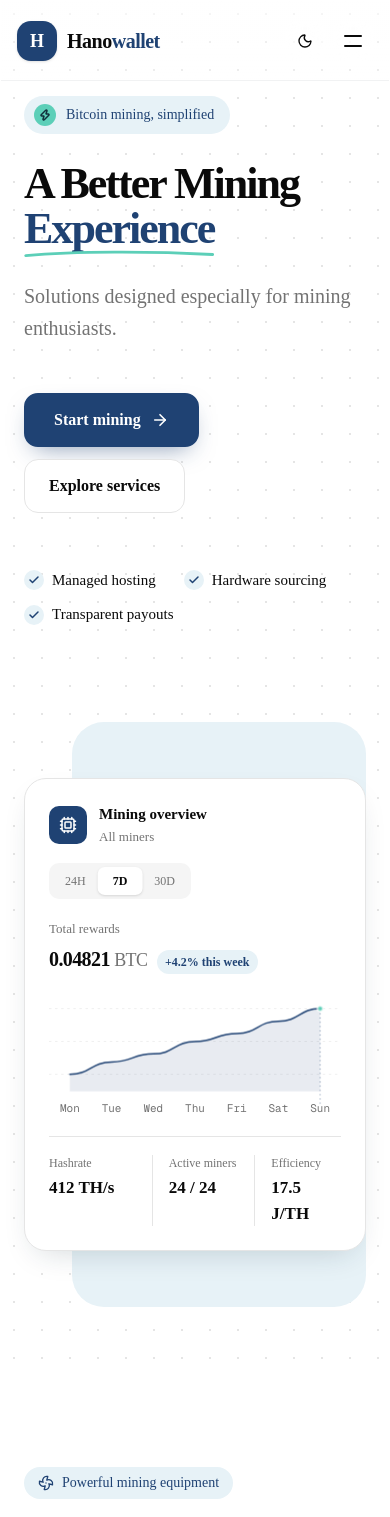
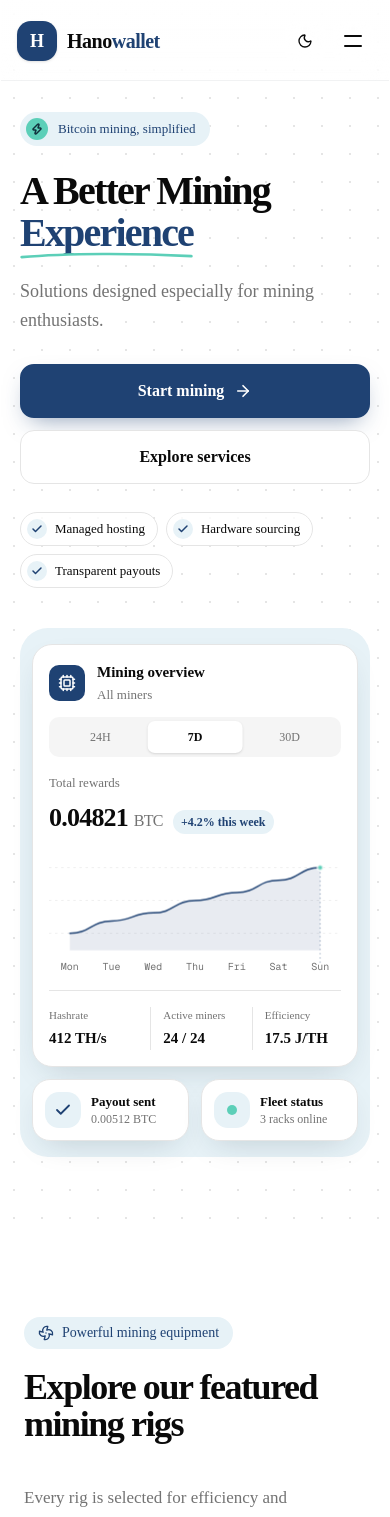
Before and after one commit to ABUBAKAR-DAHIR/Hano, a Next.js app: page / in a window 390 px wide. Shown: the top 1517 px of the page. Built offline with nearby package versions, Linux system fonts and the light colour scheme.

Commit message:
redesigning the heros page for mobile devices

```diff
--- a/components/Hero.tsx
+++ b/components/Hero.tsx
@@ -136,19 +136,22 @@ export default function Hero() {
     setHover(Math.max(0, Math.min(pts.length - 1, i)));
   };
 
+  // keep the tooltip inside the card on narrow screens
+  const tipLeft = Math.min(86, Math.max(14, (ap.x / W) * 100));
+
   return (
     <section className="relative overflow-hidden bg-background bg-[radial-gradient(var(--border)_1px,transparent_1px)] [background-size:28px_28px]">
-      <div className="mx-auto grid max-w-[1360px] grid-cols-1 items-center gap-16 px-10 max-md:px-6 py-16 md:py-32 lg:grid-cols-2">
+      <div className="mx-auto grid max-w-[1360px] grid-cols-1 items-center gap-10 px-5 pb-16 pt-28 sm:px-6 sm:pt-32 md:px-10 md:py-32 lg:grid-cols-2 lg:gap-16">
         {/* ---------------- Copy ---------------- */}
-        <div className="flex flex-col items-start gap-7 max-md:my-8">
-          <span className="inline-flex animate-rise items-center gap-2.5 rounded-full bg-accent py-2 pl-2.5 pr-4 text-sm font-medium text-accent-foreground motion-reduce:animate-none">
+        <div className="flex flex-col items-start gap-6 sm:gap-7">
+          <span className="inline-flex animate-rise items-center gap-2.5 rounded-full bg-accent py-1.5 pl-1.5 pr-3.5 text-[13px] font-medium text-accent-foreground motion-reduce:animate-none sm:py-2 sm:pl-2.5 sm:pr-4 sm:text-sm">
             <span className="inline-flex size-[22px] items-center justify-center rounded-full bg-secondary text-[#102F3B] dark:bg-chart-3">
               <Zap className="size-3" strokeWidth={3} />
             </span>
             Bitcoin mining, simplified
           </span>
 
-          <h1 className="animate-rise text-[clamp(2.75rem,5.8vw,4.05rem)] font-bold leading-[1.02] tracking-[-0.045em] text-foreground [animation-delay:80ms] motion-reduce:animate-none">
+          <h1 className="animate-rise text-[clamp(2.5rem,10vw,4.05rem)] font-bold leading-[1.04] tracking-[-0.045em] text-foreground [animation-delay:80ms] motion-reduce:animate-none">
             A Better Mining{" "}
             <span className="relative whitespace-nowrap text-primary">
               Experience
@@ -171,14 +174,14 @@ export default function Hero() {
             </span>
           </h1>
 
-          <p className="max-w-[30rem] animate-rise text-xl leading-relaxed text-muted-foreground [animation-delay:160ms] motion-reduce:animate-none">
+          <p className="max-w-[30rem] animate-rise text-lg leading-relaxed text-muted-foreground [animation-delay:160ms] motion-reduce:animate-none sm:text-xl">
             Solutions designed especially for mining enthusiasts.
           </p>
 
-          <div className="flex animate-rise flex-wrap gap-3 max-md:my-4 pt-1 [animation-delay:240ms] motion-reduce:animate-none">
+          <div className="grid w-full animate-rise grid-cols-1 gap-3 pt-1 [animation-delay:240ms] motion-reduce:animate-none sm:flex sm:w-auto sm:flex-wrap">
             <a
-              href="#"
-              className=" group inline-flex h-[54px] items-center gap-2.5 rounded-xl bg-primary px-7 text-base font-semibold text-primary-foreground shadow-[0_10px_24px_-10px_rgba(31,66,115,0.55)] transition hover:brightness-110 focus-visible:outline-none focus-visible:ring-2 focus-visible:ring-ring focus-visible:ring-offset-2 dark:text-neutral-950 border-primary border-2 hover:bg-transparent hover:text-primary dark:hover:text-white transition-all duration-500"
+              href="/shop"
+              className="group inline-flex h-[54px] items-center justify-center gap-2.5 rounded-xl border-2 border-primary bg-primary px-7 text-base font-semibold text-primary-foreground shadow-[0_10px_24px_-10px_rgba(31,66,115,0.55)] transition-all duration-500 hover:bg-transparent hover:text-primary hover:brightness-110 focus-visible:outline-none focus-visible:ring-2 focus-visible:ring-ring focus-visible:ring-offset-2 dark:text-neutral-950 dark:hover:text-white"
             >
               Start mining
               <ArrowRight
@@ -188,15 +191,18 @@ export default function Hero() {
             </a>
             <a
               href="#"
-              className="inline-flex h-[54px] items-center rounded-xl border border-border bg-card px-6 text-base font-semibold text-foreground transition hover:bg-muted focus-visible:outline-none focus-visible:ring-2 focus-visible:ring-ring focus-visible:ring-offset-2"
+              className="inline-flex h-[54px] items-center justify-center rounded-xl border border-border bg-card px-6 text-base font-semibold text-foreground transition hover:bg-muted focus-visible:outline-none focus-visible:ring-2 focus-visible:ring-ring focus-visible:ring-offset-2"
             >
               Explore services
             </a>
           </div>
 
-          <ul className="flex animate-rise flex-wrap gap-x-7 gap-y-3 pt-3 text-[15px] text-foreground [animation-delay:320ms] motion-reduce:animate-none">
+          <ul className="flex animate-rise flex-wrap gap-2 pt-1 text-foreground [animation-delay:320ms] motion-reduce:animate-none sm:gap-x-7 sm:gap-y-3 sm:pt-3">
             {features.map((f) => (
-              <li key={f} className="inline-flex items-center gap-2">
+              <li
+                key={f}
+                className="inline-flex items-center gap-2 rounded-full border border-border bg-card/80 py-1.5 pl-1.5 pr-3 text-[13px] backdrop-blur sm:border-0 sm:bg-transparent sm:p-0 sm:text-[15px] sm:backdrop-blur-none"
+              >
                 <span className="inline-flex size-5 items-center justify-center rounded-full bg-accent text-accent-foreground">
                   <Check className="size-3" strokeWidth={3} />
                 </span>
@@ -207,20 +213,20 @@ export default function Hero() {
         </div>
 
         {/* ---------------- Visual ---------------- */}
-        <div className="relative py-14 sm:pb-16">
-          {/* mint backdrop */}
+        <div className="relative px-3 py-4 sm:px-0 sm:py-14 sm:pb-16">
+          {/* mint backdrop: frames the card on phones, offset panel on larger screens */}
           <div
             aria-hidden="true"
-            className="absolute inset-y-0 left-[14%] right-0 animate-fade rounded-[32px] bg-accent transition-colors duration-400 motion-reduce:animate-none"
+            className="absolute inset-0 animate-fade rounded-[28px] bg-accent transition-colors duration-400 motion-reduce:animate-none sm:left-[14%] sm:rounded-[32px]"
           />
 
           {/* dashboard card */}
           <div
-            className={`relative flex animate-rise flex-col gap-5 rounded-[22px] border border-border bg-card p-6 tabular-nums [animation-delay:150ms] motion-reduce:animate-none sm:mr-14 ${cardShadow}`}
+            className={`relative flex animate-rise flex-col gap-4 rounded-[20px] border border-border bg-card p-4 tabular-nums [animation-delay:150ms] motion-reduce:animate-none sm:mr-14 sm:gap-5 sm:rounded-[22px] sm:p-6 ${cardShadow}`}
           >
-            <div className="flex flex-wrap items-center justify-between gap-4">
+            <div className="flex flex-wrap items-center justify-between gap-3 sm:gap-4">
               <div className="flex items-center gap-3">
-                <span className="inline-flex size-[38px] items-center justify-center rounded-[10px] bg-[#1F4273] text-white">
+                <span className="inline-flex size-9 items-center justify-center rounded-[10px] bg-[#1F4273] text-white sm:size-[38px]">
                   <Cpu className="size-[18px]" />
                 </span>
                 <span className="flex flex-col gap-0.5">
@@ -230,7 +236,11 @@ export default function Hero() {
               </div>
 
               {/* range switch with sliding indicator */}
-              <div role="group" aria-label="Time range" className="relative grid grid-cols-3 rounded-[10px] bg-muted p-1">
+              <div
+                role="group"
+                aria-label="Time range"
+                className="relative grid w-full grid-cols-3 rounded-[10px] bg-muted p-1 sm:w-auto"
+              >
                 <span
                   aria-hidden="true"
                   className="absolute inset-y-1 left-1 w-[calc((100%-8px)/3)] rounded-[7px] bg-card shadow-sm transition-transform duration-300 ease-[cubic-bezier(0.22,1,0.36,1)]"
@@ -245,7 +255,7 @@ export default function Hero() {
                       setHover(null);
                     }}
                     aria-pressed={range === r}
-                    className={`relative rounded-[7px] px-3 py-1.5 text-xs transition-colors duration-300 ${
+                    className={`relative rounded-[7px] px-3 py-2 text-xs transition-colors duration-300 sm:py-1.5 ${
                       range === r ? "font-semibold text-card-foreground" : "font-medium text-muted-foreground hover:text-foreground"
                     }`}
                   >
@@ -257,9 +267,9 @@ export default function Hero() {
 
             <div className="flex flex-col gap-1.5">
               <span className="text-[13px] text-muted-foreground">Total rewards</span>
-              <div className="flex flex-wrap items-baseline gap-2.5">
-                <span className="text-[30px] max-sm:text-[20px] font-bold tracking-[-0.03em] text-card-foreground">
-                  {total.toFixed(5)} <span className="text-lg font-medium text-muted-foreground">BTC</span>
+              <div className="flex flex-wrap items-baseline gap-x-2.5 gap-y-1.5">
+                <span className="text-[26px] font-bold tracking-[-0.03em] text-card-foreground sm:text-[30px]">
+                  {total.toFixed(5)} <span className="text-base font-medium text-muted-foreground sm:text-lg">BTC</span>
                 </span>
                 <span
                   key={range}
@@ -275,9 +285,10 @@ export default function Hero() {
               <div className="relative">
                 <svg
                   viewBox={`0 0 ${W} ${H}`}
-                  className="block h-auto w-full cursor-crosshair touch-none overflow-visible"
+                  className="block h-auto w-full cursor-crosshair touch-pan-y overflow-visible"
                   role="img"
                   aria-label={`Rewards for the last ${range}`}
+                  onPointerDown={onMove}
                   onPointerMove={onMove}
                   onPointerLeave={() => setHover(null)}
                 >
@@ -333,14 +344,14 @@ export default function Hero() {
                   className={`pointer-events-none absolute z-10 -translate-x-1/2 -translate-y-[calc(100%+14px)] whitespace-nowrap rounded-lg bg-foreground px-2.5 py-1.5 text-xs tabular-nums text-background shadow-lg transition-[left,top,opacity] duration-300 ease-[cubic-bezier(0.22,1,0.36,1)] ${
                     hover === null ? "opacity-0" : "opacity-100"
                   }`}
-                  style={{ left: `${(ap.x / W) * 100}%`, top: `${(ap.y / H) * 100}%` }}
+                  style={{ left: `${tipLeft}%`, top: `${(ap.y / H) * 100}%` }}
                 >
                   <span className="opacity-70">{data.labels[active]}</span>{" "}
                   <span className="font-semibold">{data.values[active].toFixed(5)} BTC</span>
                 </div>
               </div>
 
-              <div className="grid grid-cols-7 text-center font-mono text-[11px] text-muted-foreground">
+              <div className="grid grid-cols-7 text-center font-mono text-[10px] text-muted-foreground sm:text-[11px]">
                 {data.labels.map((l, i) => (
                   <span
                     key={`${range}-${l}`}
@@ -352,14 +363,43 @@ export default function Hero() {
               </div>
             </div>
 
-            <div className="grid grid-cols-3 gap-4 border-t border-border pt-[18px]">
+            <div className="grid grid-cols-3 gap-3 border-t border-border pt-4 sm:gap-4 sm:pt-[18px]">
               <Stat label="Hashrate" value={`${Math.round(hashrate)} TH/s`} />
               <Stat label="Active miners" value={`${Math.round(miners)} / 24`} divider />
               <Stat label="Efficiency" value={`${efficiency.toFixed(1)} J/TH`} divider />
             </div>
           </div>
 
-          {/* fleet status card */}
+          {/* phones: the two side cards sit neatly under the dashboard */}
+          <div className="relative mt-3 grid grid-cols-2 gap-3 sm:hidden">
+            <div
+              className={`flex animate-rise items-center gap-2.5 rounded-2xl border border-border bg-card p-3 [animation-delay:500ms] motion-reduce:animate-none ${cardShadow}`}
+            >
+              <span className="inline-flex size-9 flex-none items-center justify-center rounded-xl bg-accent text-accent-foreground">
+                <Check className="size-[18px]" strokeWidth={2.4} />
+              </span>
+              <span className="flex min-w-0 flex-col">
+                <span className="truncate text-[13px] font-semibold text-card-foreground">Payout sent</span>
+                <span className="truncate text-xs tabular-nums text-muted-foreground">0.00512 BTC</span>
+              </span>
+            </div>
+            <div
+              className={`flex animate-rise items-center gap-2.5 rounded-2xl border border-border bg-card p-3 [animation-delay:600ms] motion-reduce:animate-none ${cardShadow}`}
+            >
+              <span className="relative inline-flex size-9 flex-none items-center justify-center rounded-xl bg-accent">
+                <span className="relative flex size-2.5">
+                  <span className="absolute inset-0 animate-pulse-ring rounded-full bg-secondary motion-reduce:animate-none dark:bg-chart-3" />
+                  <span className="relative size-2.5 rounded-full bg-secondary dark:bg-chart-3" />
+                </span>
+              </span>
+              <span className="flex min-w-0 flex-col">
+                <span className="truncate text-[13px] font-semibold text-card-foreground">Fleet status</span>
+                <span className="truncate text-xs text-muted-foreground">{racks.length} racks online</span>
+              </span>
+            </div>
+          </div>
+
+          {/* fleet status card (tablet and up) */}
           <div
             className={`absolute right-0 top-3 hidden w-[210px] animate-rise flex-col gap-3 rounded-[18px] border border-border bg-card p-4 [animation-delay:500ms] motion-reduce:animate-none sm:flex ${cardShadow}`}
           >
@@ -388,7 +428,7 @@ export default function Hero() {
             ))}
           </div>
 
-          {/* payout card */}
+          {/* payout card (tablet and up) */}
           <div
             className={`absolute bottom-5 -left-7 hidden animate-rise-float items-center gap-3.5 rounded-[18px] border border-border bg-card py-3.5 pl-3.5 pr-5 tabular-nums motion-reduce:animate-none sm:flex ${cardShadow}`}
           >
@@ -408,9 +448,9 @@ export default function Hero() {
 
 function Stat({ label, value, divider }: { label: string; value: string; divider?: boolean }) {
   return (
-    <div className={`flex flex-col gap-1 ${divider ? "border-l border-border pl-4" : ""}`}>
-      <span className="text-xs text-muted-foreground">{label}</span>
-      <span className="text-[17px] font-semibold text-card-foreground">{value}</span>
+    <div className={`flex min-w-0 flex-col gap-1 ${divider ? "border-l border-border pl-3 sm:pl-4" : ""}`}>
+      <span className="truncate text-[11px] text-muted-foreground sm:text-xs">{label}</span>
+      <span className="truncate text-[15px] font-semibold text-card-foreground sm:text-[17px]">{value}</span>
     </div>
   );
 }
--- a/components/Navbar.tsx
+++ b/components/Navbar.tsx
@@ -107,7 +107,7 @@ function Navbar() {
     <header
       className={clsx(
         "fixed inset-x-0 top-0 z-50 animate-nav-in motion-reduce:animate-none",
-        "transition-[padding] duration-700 motion-reduce:transition-none",
+        "transition-[padding] duration-700 motion-reduce:transition-none backdrop-blur-md",
         EASE,
         floating ? "px-3 pt-3 sm:px-4 sm:pt-4" : "px-0 pt-0",
       )}
```
